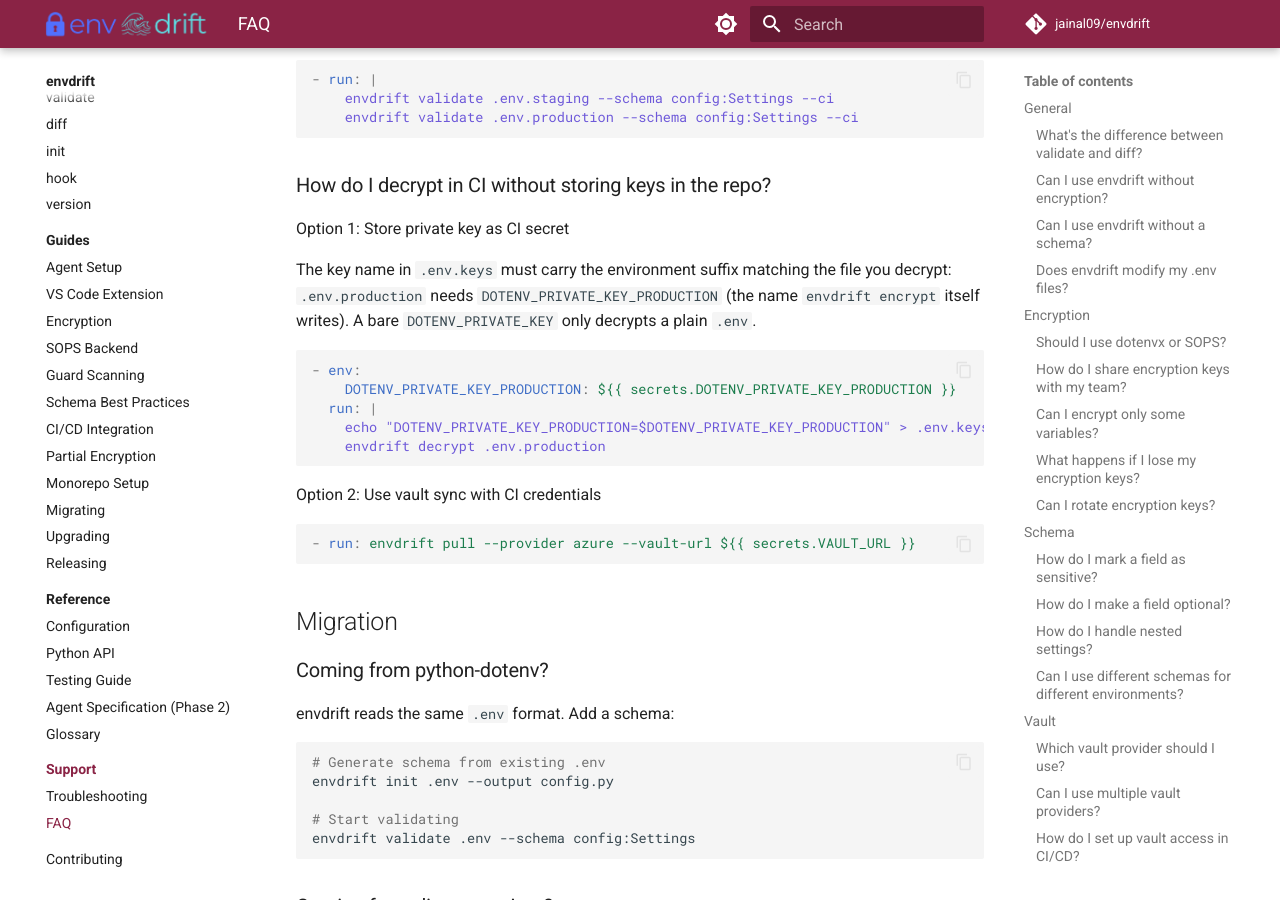
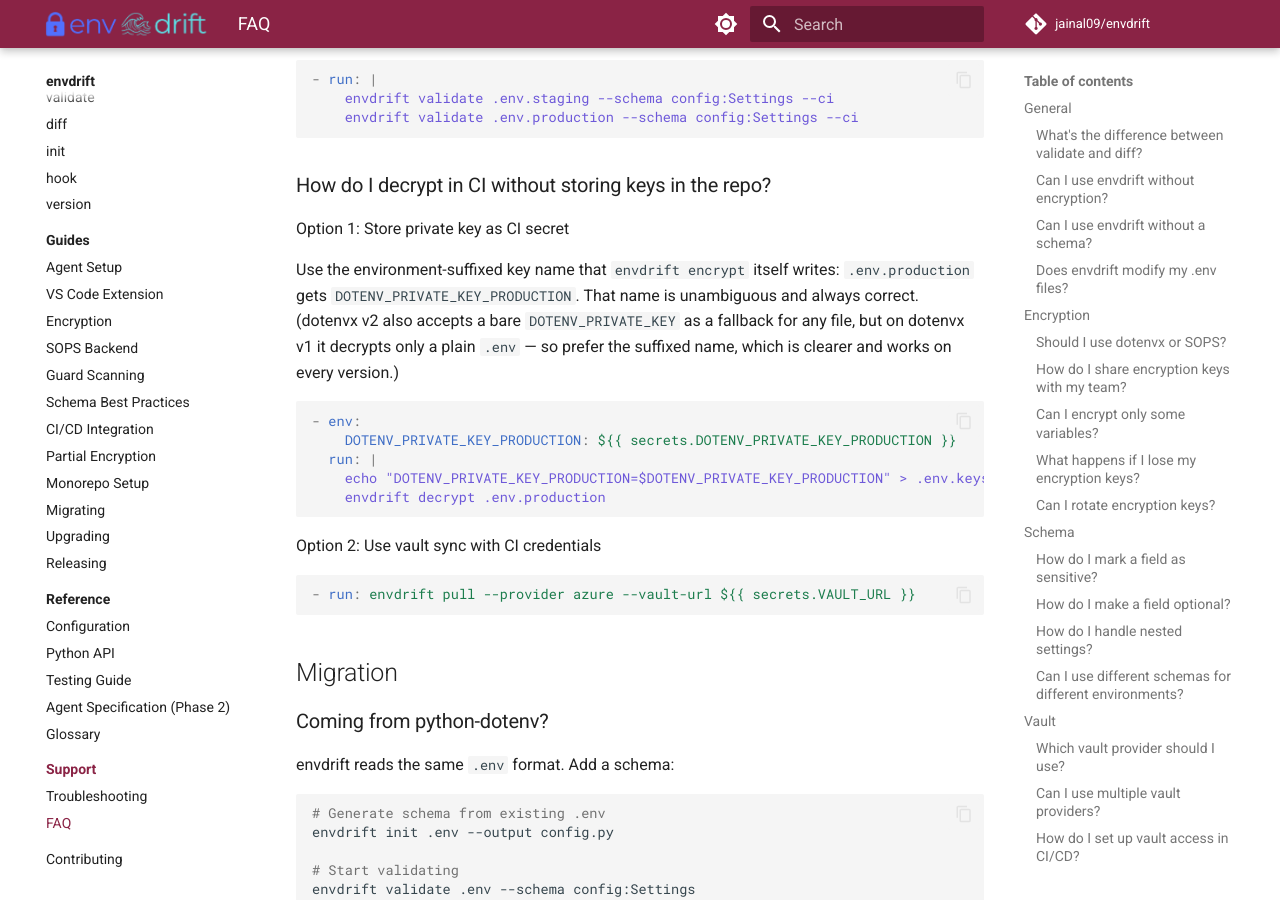
Before and after one commit to jainal09/envdrift, an MkDocs documentation site: the page built from docs/support/faq.md, in a window 1280 px wide and 900 px high, scrolled down 6005 px. Built offline with MkDocs 1.6.1 and Material for MkDocs 9.7.7, drawn with Linux system fonts in a browser that asks for light colours; comment, search, counter and statistics services are not loaded.

Commit message:
fix(dotenvx): accept v2 bare-key decrypt fallback in CI recipe test and faq
dotenvx v2 changed decrypt key lookup: a bare `DOTENV_PRIVATE_KEY` now decrypts a
named env file (e.g. `.env.production`) as a fallback. On v1 the bare key failed —
dotenvx looked the key up only under the env-suffixed name
`DOTENV_PRIVATE_KEY_PRODUCTION`. Dogfooded on both binaries: v1 bare-key decrypt
exits 1 (MISSING_PRIVATE_KEY); v2 bare-key decrypt exits 0 and restores plaintext.

The doc-recipe test pinned the v1 "bare key fails" behavior and broke CI on every
Python version + macOS under v2.

- tests/integration/test_docs_recipes.py::test_faq_ci_decrypt_recipe_round_trips:
  reframed to assert the recommended SUFFIXED recipe round-trips (positive), and
  to pin the v2 truth that the bare key now ALSO decrypts (was v1-only failure) —
  so a future dotenvx regression reinstating the v1 lookup is caught here.
- docs/support/faq.md: corrected the "a bare DOTENV_PRIVATE_KEY only decrypts a
  plain .env" claim (false on v2). Still recommends the suffixed name — it is what
  `envdrift encrypt` writes, unambiguous, and works on every dotenvx version.
- tests/unit/test_docs_accuracy.py: updated the docstring/message that claimed the
  bare key can never decrypt a named file; the assertions (faq publishes the
  suffixed recipe) are unchanged and still pass.

Grepped the whole test tree: no other test asserts a bare/unsuffixed key fails to
decrypt a named env file (the other bare-key uses are plain `.env` or key-store
guards, where the bare form is correct).

Co-Authored-By: Claude Fable 5 <noreply@anthropic.com>
Claude-Session: https://claude.ai/code/session_01PmjB1wAMY8zyHpkF2zzmCj

````diff
--- a/docs/support/faq.md
+++ b/docs/support/faq.md
@@ -280,10 +280,11 @@ Yes, run multiple validation commands:
 
 Option 1: Store private key as CI secret
 
-The key name in `.env.keys` must carry the environment suffix matching the
-file you decrypt: `.env.production` needs `DOTENV_PRIVATE_KEY_PRODUCTION`
-(the name `envdrift encrypt` itself writes). A bare `DOTENV_PRIVATE_KEY`
-only decrypts a plain `.env`.
+Use the environment-suffixed key name that `envdrift encrypt` itself writes:
+`.env.production` gets `DOTENV_PRIVATE_KEY_PRODUCTION`. That name is unambiguous
+and always correct. (dotenvx v2 also accepts a bare `DOTENV_PRIVATE_KEY` as a
+fallback for any file, but on dotenvx v1 it decrypts only a plain `.env` — so
+prefer the suffixed name, which is clearer and works on every version.)
 
 ```yaml
 - env:
````
Also changed, not shown: 2 other files.
